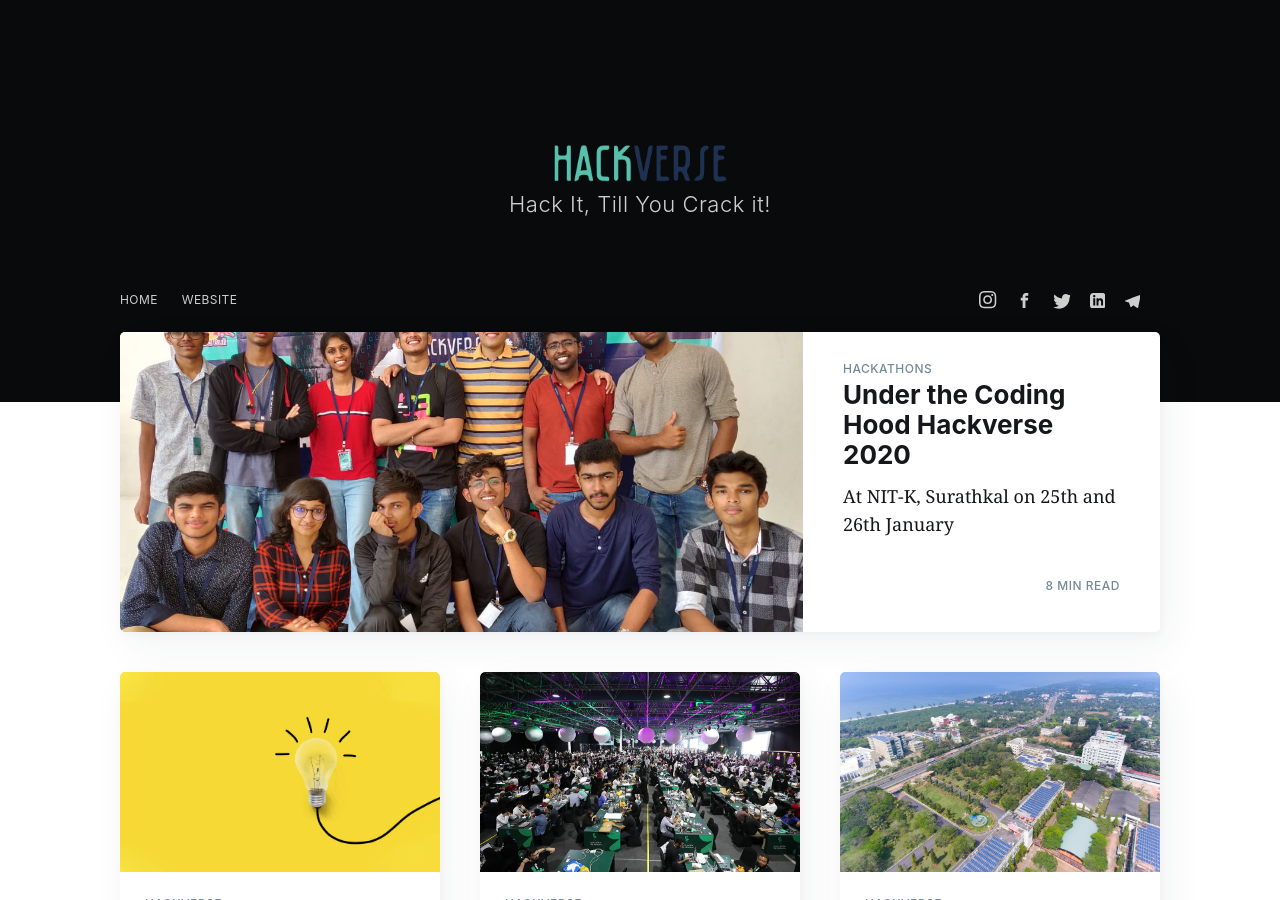
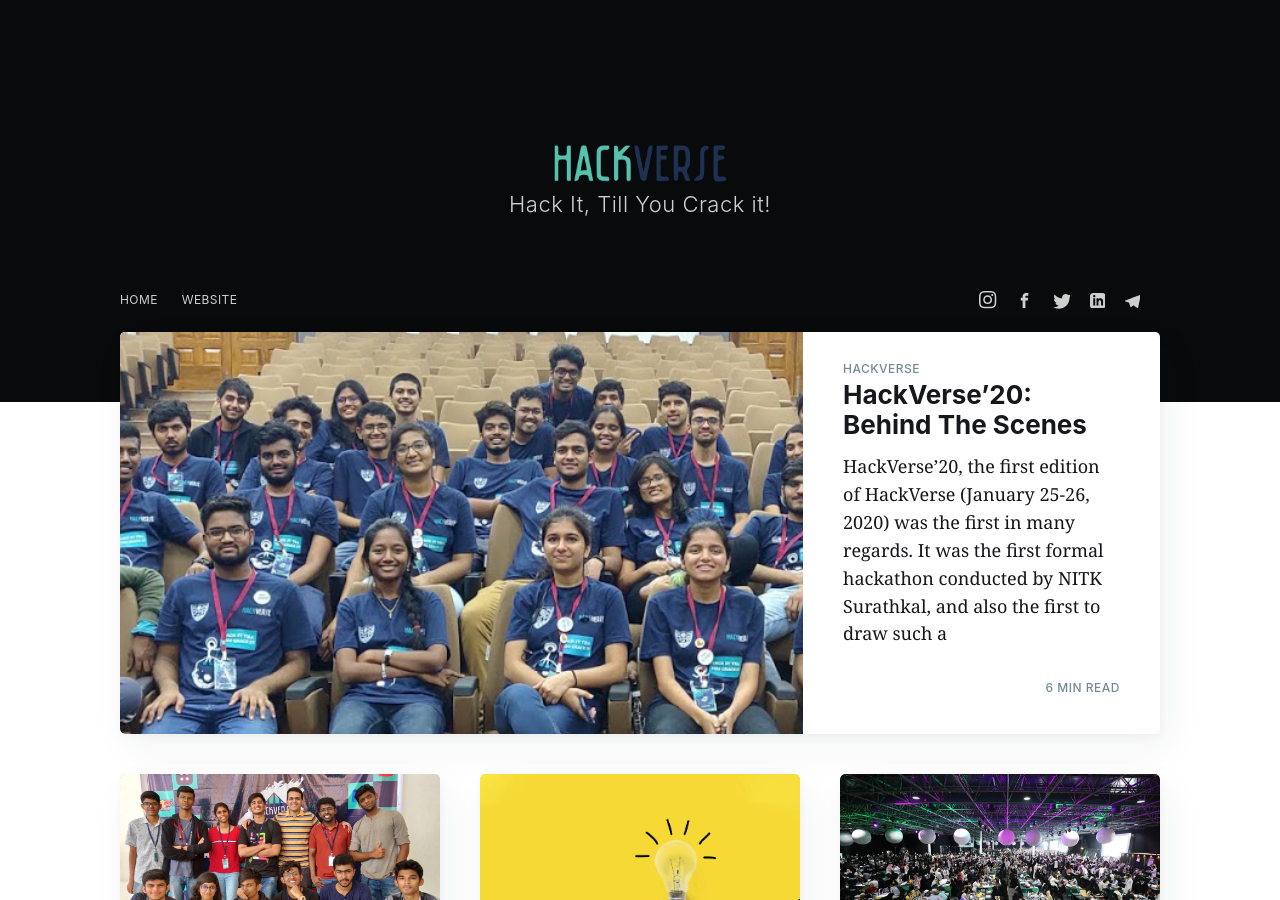
Before and after one commit to HackVerse/blog, a Jekyll site: the page built from index.html, in a window 1280 px wide and 900 px high. Built offline with Jekyll 4.4.1, drawn with Linux system fonts in a browser that asks for light colours; nearby versions of some CDN libraries; the list of posts is cut into pages by our own code; comment, search, counter and statistics services are not loaded; part of the change alters nothing that is shown.

Commit message:
posts: New post up - closing remarks
Signed-off-by: Aditya Jain <aditya.jainadityajain.jain@gmail.com>

```diff
--- a/_data/authors.yml
+++ b/_data/authors.yml
@@ -86,3 +86,42 @@ joel:
   linkedin:
   github:
   cover: False
+kriti:
+  username: kriti
+  name: Kriti Shukla
+  location:
+  url_full:
+  url:
+  bio: Organized HackVerse '20 @ NITK, Surathkal under the Diamond Jubilee Celebrations.
+  picture: assets/images/kriti.jpeg
+  facebook:
+  twitter:
+  linkedin: kriti-shukla-258396182
+  github:
+  cover: False
+shumbul:
+  username: shumbul
+  name: Shumbul Arifa
+  location:
+  url_full:
+  url:
+  bio: Organized HackVerse '20 @ NITK, Surathkal under the Diamond Jubilee Celebrations.
+  picture: assets/images/shumbul.jpg
+  facebook:
+  twitter:
+  linkedin: shumbul-arifa-420511143
+  github:
+  cover: False
+feyaz:
+  username: feyaz
+  name: Feyaz Baker
+  location:
+  url_full:
+  url:
+  bio: Organized HackVerse '20 @ NITK, Surathkal under the Diamond Jubilee Celebrations.
+  picture: assets/images/feyaz.jpg
+  facebook:
+  twitter:
+  linkedin: feyaz-baker-520086175
+  github: z0marlin
+  cover: False
--- /dev/null
+++ b/_posts/2020-12-17-behind-the-scenes.md
@@ -0,0 +1,111 @@
+---
+layout: post
+current: post
+cover: assets/images/behind-the-scenes/team-group.jpg
+navigation: True
+title: "HackVerse’20: Behind The Scenes"
+date: 2020-12-17 11:30:00
+tags: [hackverse]
+class: post-template
+subclass: 'post hackverse'
+author:
+- shumbul
+- kriti
+- feyaz
+---
+
+
+HackVerse'20, the first edition of HackVerse (January 25-26, 2020) was the first in many regards. It was the first formal hackathon conducted by NITK Surathkal, and also the first to draw such a wide range of students from all across the nation.
+
+With over 2,400+ applicants for the one-day hackathon, the HackVerse organizing team, filled with eager and passionate students, was prepped and primed to welcome all the participants, judges, speakers, and guests and make them feel at home.
+
+The event involved keynotes and workshops by executives from renowned companies such as DigitalOcean, Elastic, Wells Fargo, as well as from startups like Devfolio. The hackathon offered cash prizes of over Rs 1.8 lakh to the top three teams, and other exciting rewards and prizes worth Rs 85 lakh to participants.
+
+Now, instead of filling this article with paragraphs upon paragraphs of blandness, we shall explore and scout another way to get a glimpse into HackVerse’20. Let us hear from some of the people who helped make the largest student-run hackathon in India, HackVerse’20, come into existence.
+
+## What was the inspiration behind HackVerse?
+
+_Mishal Shah_: "NITK didn't have any hackathon. The ones that were conducted were on a small scale, and thus a lot of students in NITK didn't have any experience of how amazing and impactful hackathons could be. We wanted to change this. We also wanted to help the hacker community grow. More number of organized hackathons empowers the developer community."
+
+_Shreyas Shankar_: "We wanted to start a college event on a national scale in the field of Computer Science, and what's better than a hackathon where you can relax and code at the same time?"
+
+## The planning process…..?
+
+_Namrata Ladda_: "It took almost two semesters to plan. Going through different articles and experiences and taking references from other hackathons helped."
+
+_Sai Sushil_: "The planning started at the college level initially. When we pitched it to the Dean (Student Welfare), his suggestion was to put together a nationwide hackathon."
+
+_Mishal Shah_: "The planning process started in June 2019. We had a lot of meetings and discussions. It was complete synergy, with all the team members pitching in with inventive ideas and suggestions. We had attended various hackathons before and had a brief idea of what to do. We studied how some of the best hackathons in the world were organized and tried to incorporate those ideas in HackVerse. Our main focus was on hacker experience!"_
+
+## Expectations and hopes from HackVerse’20?
+
+_Polkampally Keerthana_: "We wanted HackVerse’20 to be phenomenal with a huge turnout. We especially wanted participants to have a good time and learn new things."
+
+_Mishal Shah_: "Hackers coming to NITK and having a good time was my dream. I was hoping that they would network with other hackers and organizers, continue working on their idea after the hackathon and learn new and fascinating things. We wished to empower hackers through talks, networking, or building."
+hackathonshow a team of students had organised a nationwide hackathon."
+
+_Shreyas Shankar_: "The moment we got to the mark we expected in sponsorship and became the hackathon with the highest number of registrations in India. I felt immense pride."
+
+_Mishal Shah_: "The hackathon feedback! Reading the feedback from the judges, speakers, and hackers just blew my mind! Many of them pronounced that our hackathon was unique; there were things that they had never seen in all the previous hackathons that they had attended."
+
+## What kind of difficulties did you face in organising the event?
+
+_Sai Sushil_: "For me, the biggest obstacle was not being from a CS/IT background. Nonetheless, I learned a lot and was able to contribute with the help of my teammates."
+
+_Polkampally Keerthana_: "Every phase had its difficulties. From deciding the judges, selecting the participants to last-minute changes on the event day; they all seemed like insurmountable odds until we conquered them."
+
+## Something new that you learned as a part of Team HackVerse’20?
+
+_Mishal Shah_: "Marketing, building an event from scratch and organising it, team management and communication skills. We also learned how to take risks and overcome challenges by organising this hackathon."
+
+_Adarsh Malapaka_: “The saying ‘Too many cooks spoil the broth’ is true. Don’t let too many people be in charge of the same task. Establish a chain of command.”
+
+## What was the best part of the event?
+
+_Pavan Vachhani_: "The satisfaction and sense of achievement we felt after the successful completion of the event."
+
+_Mehnaz Yunus_: "Working with a great team and successfully pulling off an event of this scale."
+
+_Namrata Ladda_: "Interacting with the participants, guests, and speakers were the best part."
+
+_Mishal Shah_: "The mini-gaming arena. A lot of hackers loved it, There was always someone or the other playing there, and that made it worth all the effort we put in it."
+
+_Adarsh Malapaka_: "Being able to connect with different companies, participants, and other professionals during the event."
+
+## What, in your opinion, made HackVerse’20 a success?
+
+_Namrata Ladda_: "The team's desire to host the event in the best way possible, and the support received from the faculty advisors of HackVerse (Dr. Anand Kumar M, Dr. Sowmya Kamath, Dr. Suprabha K R), Diamond Jubilee Chairman (Dr. S. M. Murigendrappa Sir), Dean SW (Dr. Jagannath Nayak), Director (Prof. K Uma Maheshwar Rao), BoG Chairman (Dr. K Balaveera Reddy) and the whole of NITK Administration with all the help needed to set up the event truly made it possible."
+
+_Sai Sushil_: "Support and recognition from all over India. And the fact that we all worked day and night, contributing in any way we could."
+
+_Adarsh Malapaka_: "I believe that HackVerse’20 was a success because we made no compromise on the technical side of the event, despite the inauguration ceremony and webinars eating into the hacking time. Secondly, we took good care of our participants with the SPoCs (Student Point of Contact) and the PR (Public Relations) team doing a fantastic job of being approachable, proactive and making the participants feel comfortable."
+
+_Polkampally Keerthanhackathonsyou give to a student applying for HackVerse?
+
+_Akash_: "Hackathons are an excellent opportunity to meet brilliant and tech-savvy people from all walks of life; build your profile as a hacker, and create something extraordinary that will improve lives. Don't miss out on this opportunity."
+
+_Shreyas Shankar_: "My advice would be to have a good number of open source contributions, high-quality and legitimate projects, well-defined Readme's on Github, previous hackathon experience,s and a solid, innovative idea which appeals to the reviewer."
+
+_Polkampally Keerthana_: "Be genuine with your resume and the questions asked during the application."
+
+## What advice would you give to someone organising an event like HackVerse?
+
+_Adarsh Malapaka_: "It might sound banal, but 'where there's a will, there's a way' is probably the most golden advice for organising an event, however big or small. Ensure that the team is firmly committed and excited about the prospect of having this event. If you want the pearl from the ocean, you can't merely caress the waves and rush back to the sands of safety. You have to dive deep, being dynamic to potential threats."
+
+_Mehnaz Yunus_: "Be an early bird. Try to do everything ahead of time. Get good judges, confirm them as soon as possible. Set up good judging criteria and a plagiarism checking system, if possible. Develop a social media presence. Be prompt in responding to queries from participants and keep their data safe."
+
+_Sai Sushil_: "Push your boundaries, explore new possibilities and never stop making it better even when it seems good enough."
+
+_Pavan_: "Think thoroughly about the timeline of the event. Count even the smallest things."
+
+_Polkampally Keerthana_: "Do not panic. Just give it some time, come back and try again. And most importantly,organize your thoughts. Be clear about your goals."
+
+---
+
+And that, folks, is how we made HackVerse.
+
+Now that you've got an idea of how we did it, it's time to spread the word. Nothing promotes growth like competition, and hackathons bring out the best in us, from our team building and management skills to ingenuity.
+
+Startups regularly get developed in hackathons and wind up getting millions in funding and launch lucrative careers - Twitter is living proof. We deemed it our duty to provide that challenge for students, on the Diamond Jubilee Celebrations of NITK, to promote our hackathon as well as the coding culture of our campus.
+
+That is how the story ends… or does it?
```
Also changed, not shown: assets/images/behind-the-scenes/team-group.jpg (added), assets/images/feyaz.jpg (added), assets/images/kriti.jpeg (added), assets/images/shumbul.jpg (added).
